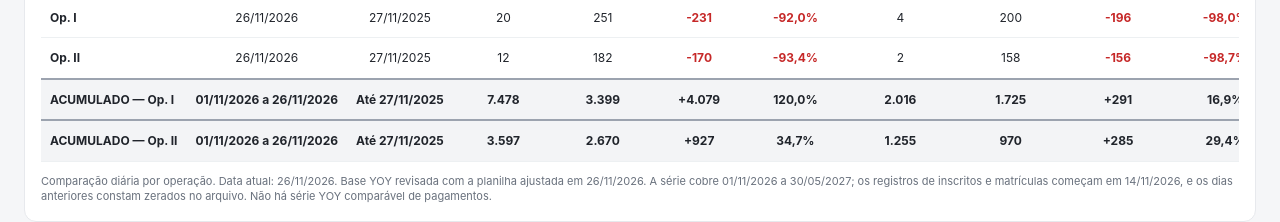
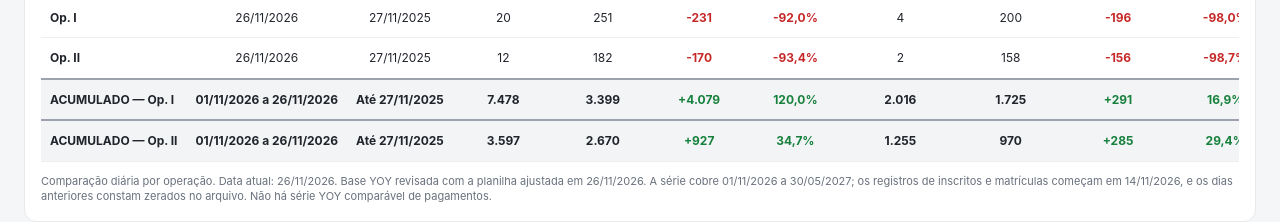
Before and after one commit to cristiano2538/DASHBOARD-COMERCIAL-OPERACOES-PROPRIAS, a plain HTML site: page index.html in a window 1280 px wide. Shown: the part 6164-6386 px from the top of the page. Drawn offline with nearby package versions, Linux system fonts and the light colour scheme.

Commit message:
Destaca resultados YOY positivos em verde

```diff
--- a/index.html
+++ b/index.html
@@ -242,6 +242,8 @@ document.addEventListener('DOMContentLoaded',function(){
 </script>
 <style>
 #yoyTable td.negativo{color:#c62828!important;font-weight:700}
+#yoyTable td.positivo{color:#16803c!important;font-weight:700}
+#yoyTable tr.yoy-acumulado td.positivo{color:#16803c!important}
 #yoyTable tr.yoy-acumulado td{font-weight:750;background:#f3f4f6;border-top:2px solid #9ca3af}
 #yoyTable tr.yoy-acumulado td.negativo{color:#c62828!important}
 </style>
@@ -494,11 +496,11 @@ document.addEventListener('DOMContentLoaded', function(){
   });
   const sum=k=>rows.reduce((s,r)=>s+Number(r[k]||0),0);
   const ai=sum('InscritosAtual'), yi=sum('InscritosYOY'), am=sum('MatriculasAtual'), ym=sum('MatriculasYOY');
-  const negativeClass=v=>Number(v)<0?'negativo':'';
+  const resultClass=v=>Number(v)>0?'positivo':Number(v)<0?'negativo':'';
   const dailyRows=rows.map(r=>`<tr>
    <td>${r.Operação.replace('Operação Própria ','Op. ')}</td><td>${r.DataAtual.split('-').reverse().join('/')}</td><td>${r.DataYOY.split('-').reverse().join('/')}</td>
-   <td>${fmt(r.InscritosAtual)}</td><td>${fmt(r.InscritosYOY)}</td><td class="${negativeClass(r.InscritosAtual-r.InscritosYOY)}">${delta(r.InscritosAtual,r.InscritosYOY)}</td><td class="${negativeClass(r.InscritosAtual-r.InscritosYOY)}"><strong>${pct(r.InscritosAtual,r.InscritosYOY)}</strong></td>
-   <td>${fmt(r.MatriculasAtual)}</td><td>${fmt(r.MatriculasYOY)}</td><td class="${negativeClass(r.MatriculasAtual-r.MatriculasYOY)}">${delta(r.MatriculasAtual,r.MatriculasYOY)}</td><td class="${negativeClass(r.MatriculasAtual-r.MatriculasYOY)}"><strong>${pct(r.MatriculasAtual,r.MatriculasYOY)}</strong></td>
+   <td>${fmt(r.InscritosAtual)}</td><td>${fmt(r.InscritosYOY)}</td><td class="${resultClass(r.InscritosAtual-r.InscritosYOY)}">${delta(r.InscritosAtual,r.InscritosYOY)}</td><td class="${resultClass(r.InscritosAtual-r.InscritosYOY)}"><strong>${pct(r.InscritosAtual,r.InscritosYOY)}</strong></td>
+   <td>${fmt(r.MatriculasAtual)}</td><td>${fmt(r.MatriculasYOY)}</td><td class="${resultClass(r.MatriculasAtual-r.MatriculasYOY)}">${delta(r.MatriculasAtual,r.MatriculasYOY)}</td><td class="${resultClass(r.MatriculasAtual-r.MatriculasYOY)}"><strong>${pct(r.MatriculasAtual,r.MatriculasYOY)}</strong></td>
   </tr>`).join('');
   // Acumulado separado por operação: nunca consolidar Op. I e Op. II em uma única linha.
   const operations = op==='Todas' ? [...new Set(yoyData.map(r=>r.Operação))].sort() : [op];
@@ -516,8 +518,8 @@ document.addEventListener('DOMContentLoaded', function(){
    const accInsDelta=accActual.Inscritos-accYOY.Inscritos, accMatDelta=accActual.Matriculas-accYOY.Matriculas;
    return `<tr class="yoy-acumulado">
     <td>ACUMULADO — ${operation.replace('Operação Própria ','Op. ')}</td><td>${firstDate==='—'?'—':firstDate.split('-').reverse().join('/')} a ${date?date.split('-').reverse().join('/'): '—'}</td><td>Até ${lastYoyDate==='—'?'—':lastYoyDate.split('-').reverse().join('/')}</td>
-    <td>${fmt(accActual.Inscritos)}</td><td>${fmt(accYOY.Inscritos)}</td><td class="${negativeClass(accInsDelta)}">${delta(accActual.Inscritos,accYOY.Inscritos)}</td><td class="${negativeClass(accInsDelta)}"><strong>${pct(accActual.Inscritos,accYOY.Inscritos)}</strong></td>
-    <td>${fmt(accActual.Matriculas)}</td><td>${fmt(accYOY.Matriculas)}</td><td class="${negativeClass(accMatDelta)}">${delta(accActual.Matriculas,accYOY.Matriculas)}</td><td class="${negativeClass(accMatDelta)}"><strong>${pct(accActual.Matriculas,accYOY.Matriculas)}</strong></td>
+    <td>${fmt(accActual.Inscritos)}</td><td>${fmt(accYOY.Inscritos)}</td><td class="${resultClass(accInsDelta)}">${delta(accActual.Inscritos,accYOY.Inscritos)}</td><td class="${resultClass(accInsDelta)}"><strong>${pct(accActual.Inscritos,accYOY.Inscritos)}</strong></td>
+    <td>${fmt(accActual.Matriculas)}</td><td>${fmt(accYOY.Matriculas)}</td><td class="${resultClass(accMatDelta)}">${delta(accActual.Matriculas,accYOY.Matriculas)}</td><td class="${resultClass(accMatDelta)}"><strong>${pct(accActual.Matriculas,accYOY.Matriculas)}</strong></td>
    </tr>`;
   }).join('');
   document.querySelector('#yoyTable tbody').innerHTML=(dailyRows||'')+accRows;
```
